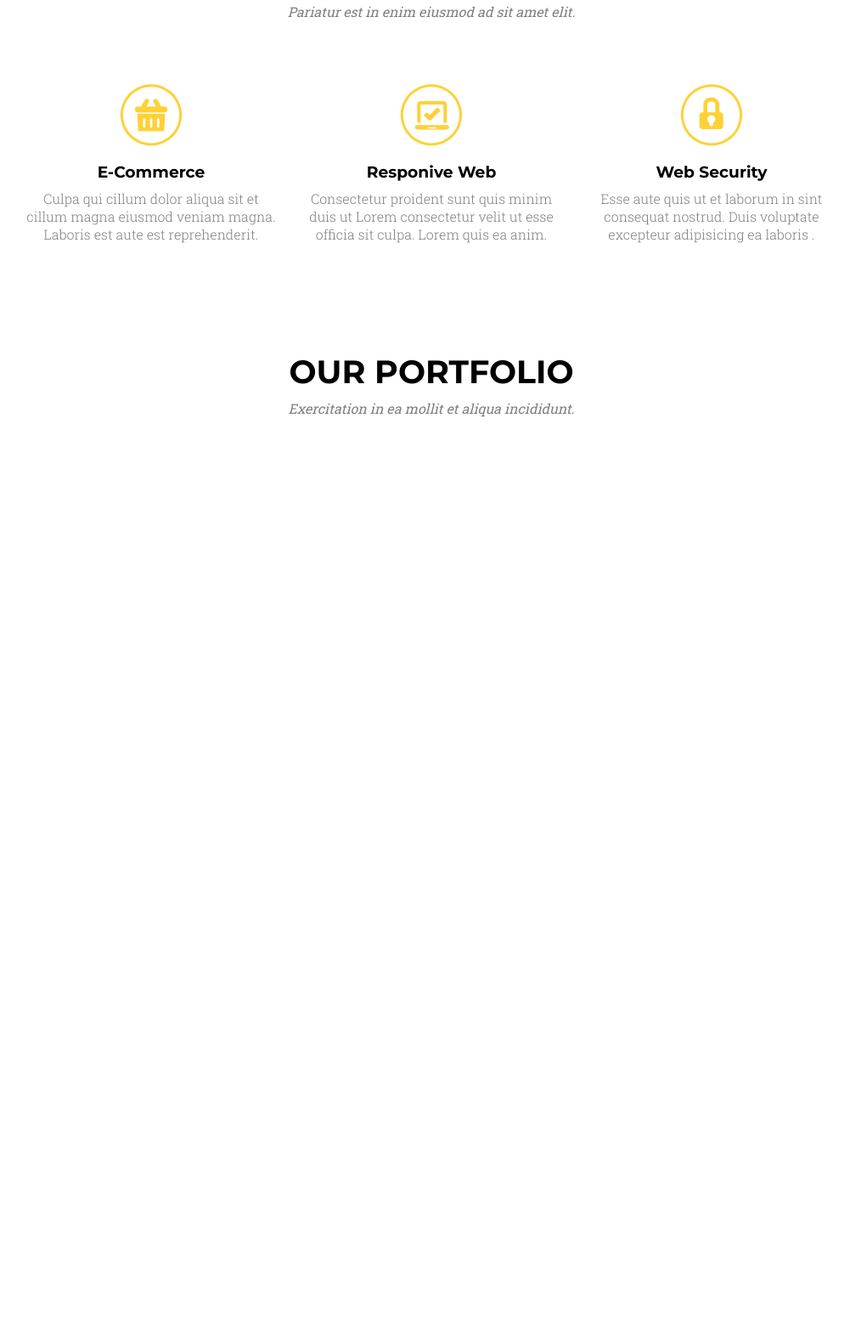
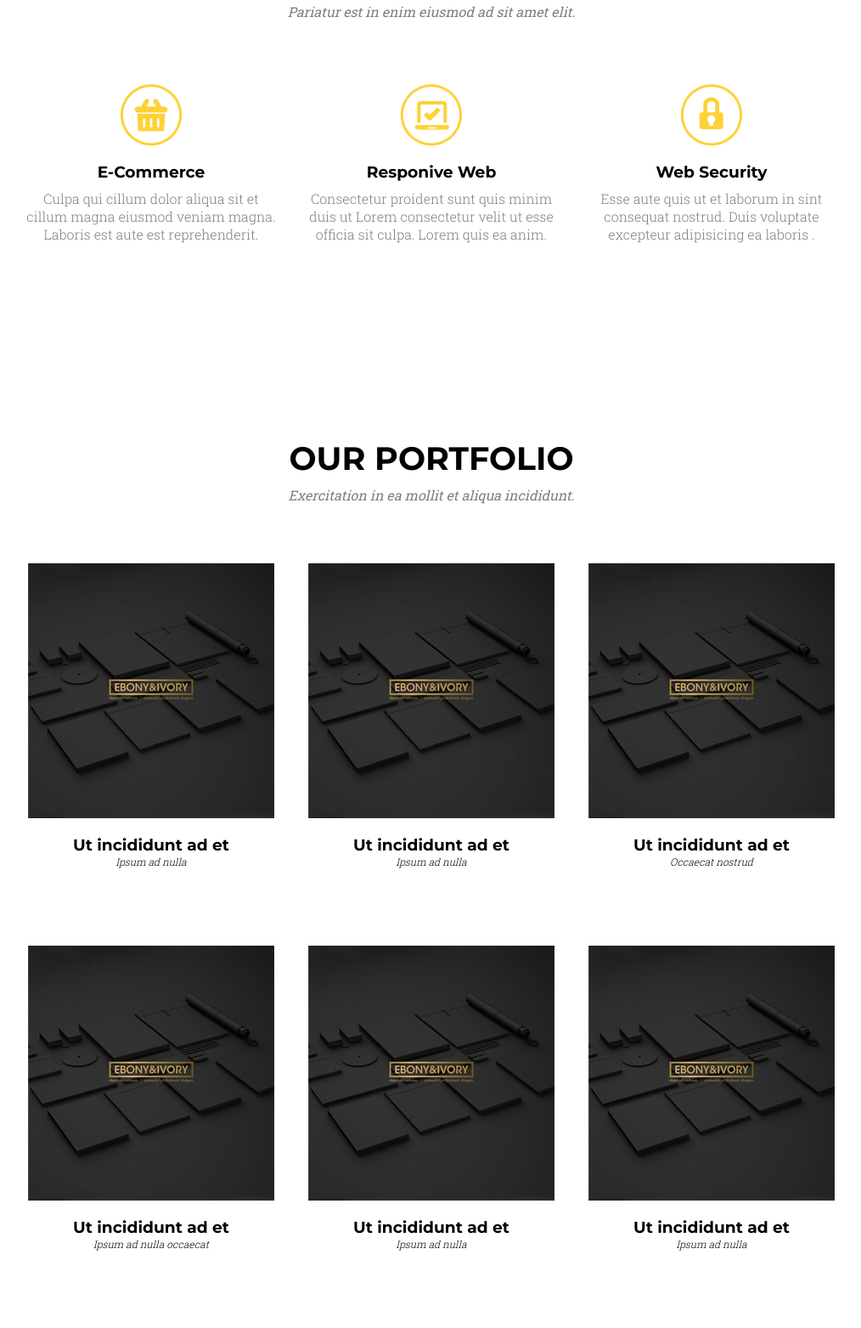
Before and after one commit to MarioDev716/task-runner-project, a website: page index.html in a window 1280 px wide. Shown: the part 865-2428 px from the top of the page at 85% size, without its empty margins (132-1146 px from the left). Before the commit the page ends 1356 px from the top, so only its background shows below. Drawn offline with Linux system fonts and the light colour scheme; a web font is replaced by a local one.

Commit message:
Add Portfolio section

```diff
--- a/index.html
+++ b/index.html
@@ -75,6 +75,40 @@
         <section class="container portfolio">
             <h1>Our Portfolio</h1>
             <div class="section-desc">Exercitation in ea mollit et aliqua incididunt.</div>
+            <div class="wrapper">
+                <div class="row">
+                    <div class="col-4 card">
+                        <img class="card-img-top" src="images/zadanie-golden-ebony.jpg" alt="Ebony&Ivory">
+                        <h3 class="card-title">Ut incididunt ad et</h3>
+                        <div class="card-text">Ipsum ad nulla</div>
+                    </div>
+                    <div class="col-4 card">
+                        <img class="card-img-top" src="images/zadanie-golden-ebony.jpg" alt="Ebony&Ivory">
+                        <h3 class="card-title">Ut incididunt ad et</h3>
+                        <div class="card-text">Ipsum ad nulla </div>
+                    </div>
+                    <div class="col-4 card">
+                        <img class="card-img-top" src="images/zadanie-golden-ebony.jpg" alt="Ebony&Ivory">
+                        <h3 class="card-title">Ut incididunt ad et</h3>
+                        <div class="card-text">Occaecat nostrud</div>
+                    </div>
+                    <div class="col-4 card">
+                        <img class="card-img-top" src="images/zadanie-golden-ebony.jpg" alt="Ebony&Ivory">
+                        <h3 class="card-title">Ut incididunt ad et</h3>
+                        <div class="card-text">Ipsum ad nulla occaecat</div>
+                    </div>
+                    <div class="col-4 card">
+                        <img class="card-img-top" src="images/zadanie-golden-ebony.jpg" alt="Ebony&Ivory">
+                        <h3 class="card-title">Ut incididunt ad et</h3>
+                        <div class="card-text">Ipsum ad nulla</div>
+                    </div>
+                    <div class="col-4 card">
+                        <img class="card-img-top" src="images/zadanie-golden-ebony.jpg" alt="Ebony&Ivory">
+                        <h3 class="card-title">Ut incididunt ad et</h3>
+                        <div class="card-text">Ipsum ad nulla </div>
+                    </div>
+                </div>
+            </div>
         </section>
     </article>
 </body>
--- a/sass/style.scss
+++ b/sass/style.scss
@@ -1,4 +1,4 @@
-@import url('https://fonts.googleapis.com/css2?family=Montserrat:wght@400;500;600;700&family=Roboto+Slab:wght@200;300;400&display=swap');
+@import url(https://fonts.googleapis.com/css2?family=Montserrat:wght@400;500;600;700&family=Roboto+Slab:wght@200;300;400&display=swap);
 @import url(https://fonts.googleapis.com/css?family=Birthstone:regular);
 
 $sans-serif: 'Montserrat', sans-serif;
@@ -197,5 +197,26 @@ nav {
     }
     .row {
         padding-top: 75px;
+        height: 380px;
     }
 }
+
+/* Portfolio */
+
+.portfolio {
+    .row {
+        padding-top: 70px;
+    }
+    .card-title {
+        margin-top: 16px;
+        margin-bottom: 0;
+    }
+    .card-text {
+        font-style: italic;
+        font-size: 12px;
+    }
+    text-align: center;
+    .col-4 {
+        height: 450px;
+    }
+}
```
Also changed, not shown: css/style.css, images/zadanie-golden-ebony.jpg (added), 1 other file.
